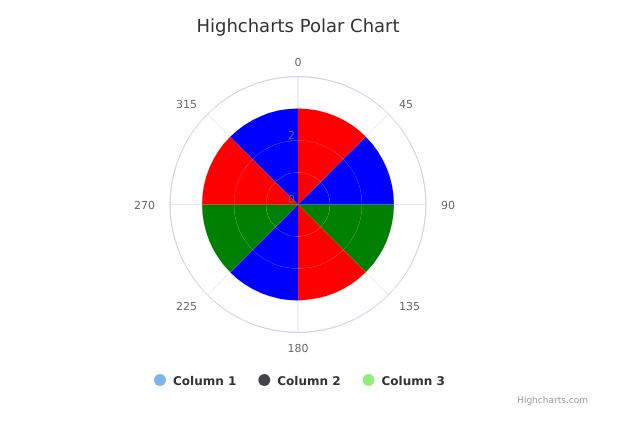
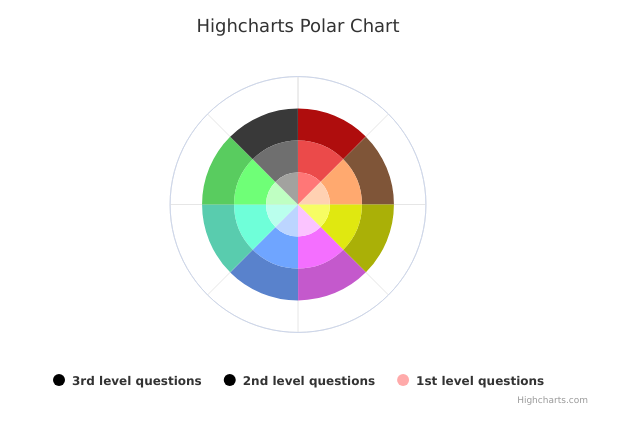
Before and after one commit to victoriau/DevSchool, a plain HTML site: page index.html in a window 1280 px wide. Shown: the whole page, without its empty margins (342-982 px from the left). Drawn offline with nearby package versions, Linux system fonts and the light colour scheme.

Commit message:
Fixed polar chart

```diff
--- a/index.html
+++ b/index.html
@@ -4,6 +4,7 @@
         <script src="https://ajax.googleapis.com/ajax/libs/jquery/3.1.0/jquery.min.js"></script>
         <script src="http://code.highcharts.com/highcharts.js"></script>
         <script src="http://code.highcharts.com/highcharts-more.js"></script>
+        <script src="colors.js"></script>
     </head>
     <body>
         <div id="container" style="width: 600px; height: 400px; margin: 0 auto"></div>
@@ -11,10 +12,9 @@
         <script>
             $(function () {
 
-                window.chart = new Highcharts.Chart({
+               $('#container').highcharts({
 
                    chart: {
-                        renderTo: 'container',
                        polar: true
                    },
 
@@ -33,13 +33,18 @@
                        max: 360,
                        labels: {
                            formatter: function () {
-                                return this.value;
+                               return "";
                            }
                        }
                    },
 
                    yAxis: {
-                        min: 0
+                       min: 0,
+                       labels: {
+                           formatter: function () {
+                               return "";
+                           }
+                       }
                    },
 
                    plotOptions: {
@@ -53,93 +58,50 @@
                            groupPadding: 0
                        }
                    },
-
                    series: [{
                        type: 'column',
-                        name: 'Column 1',
-                        data: [ {
-                            y: 1,
-                            color: 'red'
-                        }, {
-                            y: 1,
-                            color: 'blue'
-                        },  {
-                            y: 1,
-                            color: 'green'
-                        }, {
-                            y: 1,
-                            color: 'red'
-                        }, {
-                            y: 1,
-                            color: 'blue'
-                        }, {
-                            y: 1,
-                            color: 'green'
-                        }, {
-                            y: 1,
-                            color: 'red'
-                        }, {
-                            y: 1,
-                            color: 'blue'
-                        }],
+                       name: '3rd level questions',
+                       color: '#0',
+                       data: [
+                         {y: 1, color: reds[2]},
+                         {y: 1, color: browns[2]},
+                         {y: 1, color: yellows[2]},
+                         {y: 1, color: purples[2]},
+                         {y: 1, color: blues[2]},
+                         {y: 1, color: teals[2]},
+                         {y: 1, color: greens[2]},
+                         {y: 1, color: grays[2]},
+                       ],
                        pointPlacement: 'between'
                    },{
                        type: 'column',
-                        name: 'Column 2',
-                        data: [ {
-                            y: 1,
-                            color: 'red'
-                        }, {
-                            y: 1,
-                            color: 'blue'
-                        },  {
-                            y: 1,
-                            color: 'green'
-                        }, {
-                            y: 1,
-                            color: 'red'
-                        }, {
-                            y: 1,
-                            color: 'blue'
-                        }, {
-                            y: 1,
-                            color: 'green'
-                        }, {
-                            y: 1,
-                            color: 'red'
-                        }, {
-                            y: 1,
-                            color: 'blue'
-                        }],
+                       name: '2nd level questions',
+                       color: '#0',
+                       data: [
+                         {y: 1, color: reds[1]},
+                         {y: 1, color: browns[1]},
+                         {y: 1, color: yellows[1]},
+                         {y: 1, color: purples[1]},
+                         {y: 1, color: blues[1]},
+                         {y: 1, color: teals[1]},
+                         {y: 1, color: greens[1]},
+                         {y: 1, color: grays[1]},
+                       ],
                        pointPlacement: 'between'
                    },{
                        type: 'column',
-                        name: 'Column 3',
-                        data: [ {
-                            y: 1,
-                            color: 'red'
-                        }, {
-                            y: 1,
-                            color: 'blue'
-                        },  {
-                            y: 1,
-                            color: 'green'
-                        }, {
-                            y: 1,
-                            color: 'red'
-                        }, {
-                            y: 1,
-                            color: 'blue'
-                        }, {
-                            y: 1,
-                            color: 'green'
-                        }, {
-                            y: 1,
-                            color: 'red'
-                        }, {
-                            y: 1,
-                            color: 'blue'
-                        }],
+                       name: '1st level questions',
+                       color: '#FFAAAA ',
+                       data: [
+                           {y: 1, color: reds[0]},
+                         {y: 1, color: browns[0]},
+                         {y: 1, color: yellows[0]},
+                         {y: 1, color: purples[0]},
+                         {y: 1, color: blues[0]},
+                         {y: 1, color: teals[0]},
+                         {y: 1, color: greens[0]},
+                         {y: 1, color: grays[0]},
+                       ],
                        pointPlacement: 'between'
                    }]
                });
```
Lines whose indentation alone changed are shown as unchanged.
